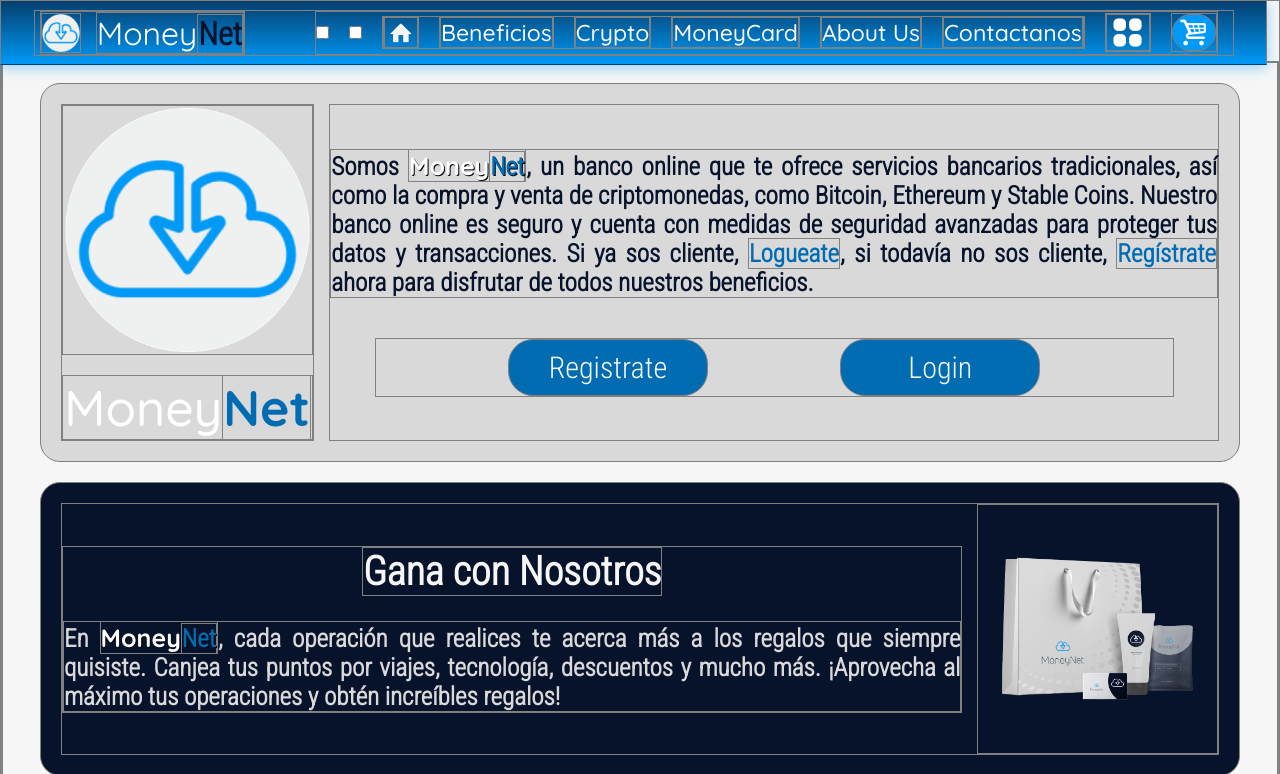
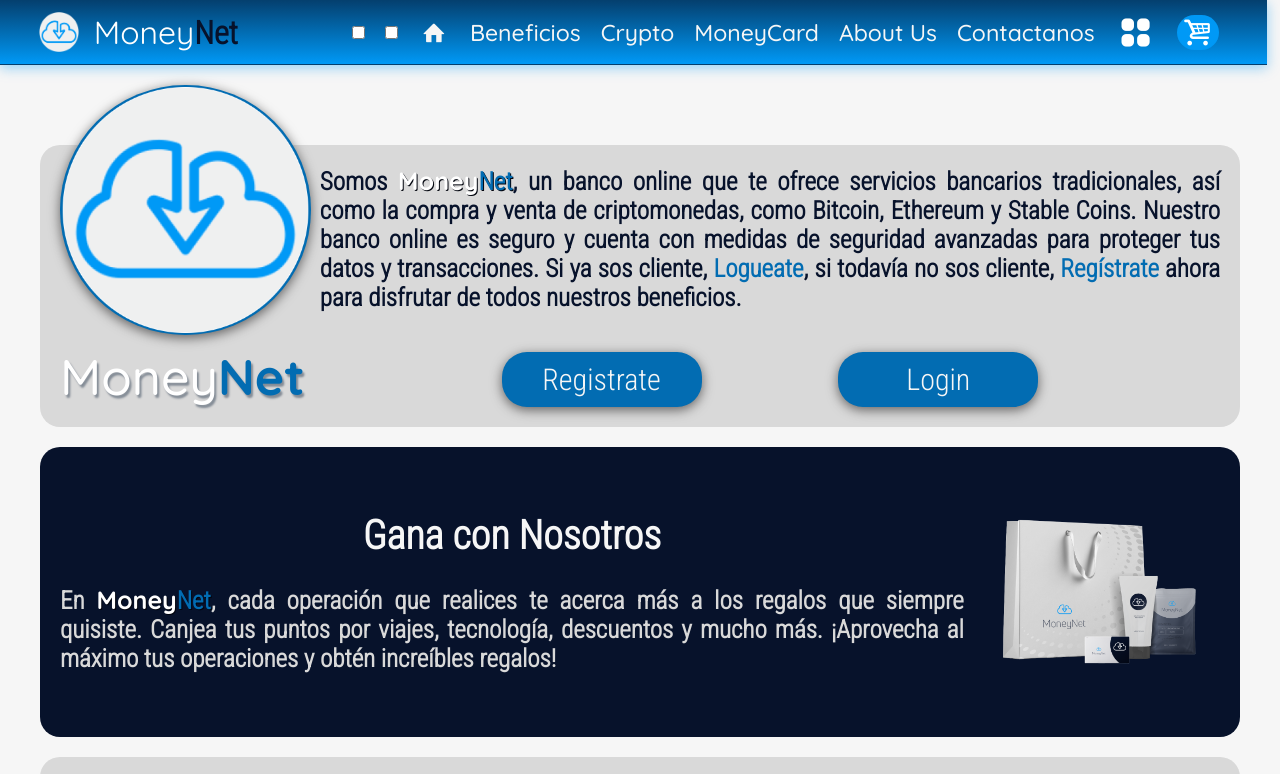
Before and after one commit to matiastx/E6---Online-Bank, a plain HTML site: page index.html in a window 1280 px wide. Shown: the top 774 px of the page. Drawn offline with Linux system fonts and the light colour scheme.

Commit message:
html y css V2

```diff
--- a/assets/animaciones.css
+++ b/assets/animaciones.css
@@ -1,5 +1,5 @@
 html {
-  scroll-padding-top: 90px;
+  scroll-padding-top: 145px;
   scroll-behavior: smooth;
 }
 
--- a/assets/styles.css
+++ b/assets/styles.css
@@ -24,7 +24,7 @@
   box-sizing: border-box;
   text-decoration: none;
   list-style-type: none;
-  border: solid gray 0.1px;
+  /* border: solid gray 0.1px; */
   font-family: "Roboto Condensed", sans-serif;
 }
 
@@ -148,15 +148,20 @@ header {
 #hero {
   background-color: var(--GrisClaro);
   gap: 15px;
-}
-
-.hero-logo {
-  flex-direction: column;
-  gap: 20px;
+  position: relative;
+  padding-left: 20px;
+  padding-top: 20px;
+  margin-top: 145px;
 }
 
 .hero-logo img {
   height: 250px;
+  position: absolute;
+  top: -60px;
+  border-radius: 150px;
+  box-shadow: 0px 3px 12px 0px var(--Gris2);
+  -webkit-box-shadow: 0px 3px 12px 0px var(--Gris2);
+  background-color: var(--Celeste);
 }
 
 .hero-logo h1 {
@@ -165,6 +170,10 @@ header {
   font-weight: 500;
   font-size: 50px;
   text-align: center;
+  text-shadow: 2px 3px 2px rgba(6, 25, 51, 0.4);
+  position: relative;
+  top: 180px;
+  height: 80px;
 }
 
 .hero-logo h1 span {
@@ -204,6 +213,9 @@ header {
   color: var(--bgprimario);
   width: 200px;
   text-align: center;
+  box-shadow: 0px 3px 12px 0px var(--Gris2);
+  -webkit-box-shadow: 0px 3px 12px 0px var(--Gris2);
+  transition: 0.5s;
 }
 
 #puntos {
@@ -269,7 +281,7 @@ header {
   display: flex;
   flex-direction: column;
   justify-content: center;
-  height: 400px;
+  height: 380px;
   width: 250px;
   border-radius: 30px;
   background-color: var(--GrisClaro);
@@ -340,11 +352,13 @@ header {
   color: var(--Blanco);
   height: 35px;
   /* width: 100px; */
-  border-radius: 7px;
+  border-radius: 20px;
   font-size: 20px;
   font-weight: 600;
   font-family: "Quicksand", sans-serif;
   background-color: var(--AzulClaro);
+  box-shadow: 0px 3px 12px 0px var(--Gris2);
+  -webkit-box-shadow: 0px 3px 12px 0px var(--Gris2);
 }
 
 #moneycard {
@@ -462,6 +476,7 @@ header {
   padding: 5px 10px;
   color: var(--Gris);
   font-weight: 600;
+  border: none;
 }
 
 .frm-btn-enviar {
@@ -471,9 +486,12 @@ header {
   padding: 5px 80px;
   margin: 15px auto;
   font-family: "Quicksand", sans-serif;
-  background-color: var(--CelesteClaro);
+  background-color: var(--Celeste);
   color: var(--Blanco);
   font-weight: 600;
+  border: none;
+  box-shadow: 0px 3px 12px 0px var(--Gris2);
+  -webkit-box-shadow: 0px 3px 12px 0px var(--Gris2);
 }
 
 footer {
```
